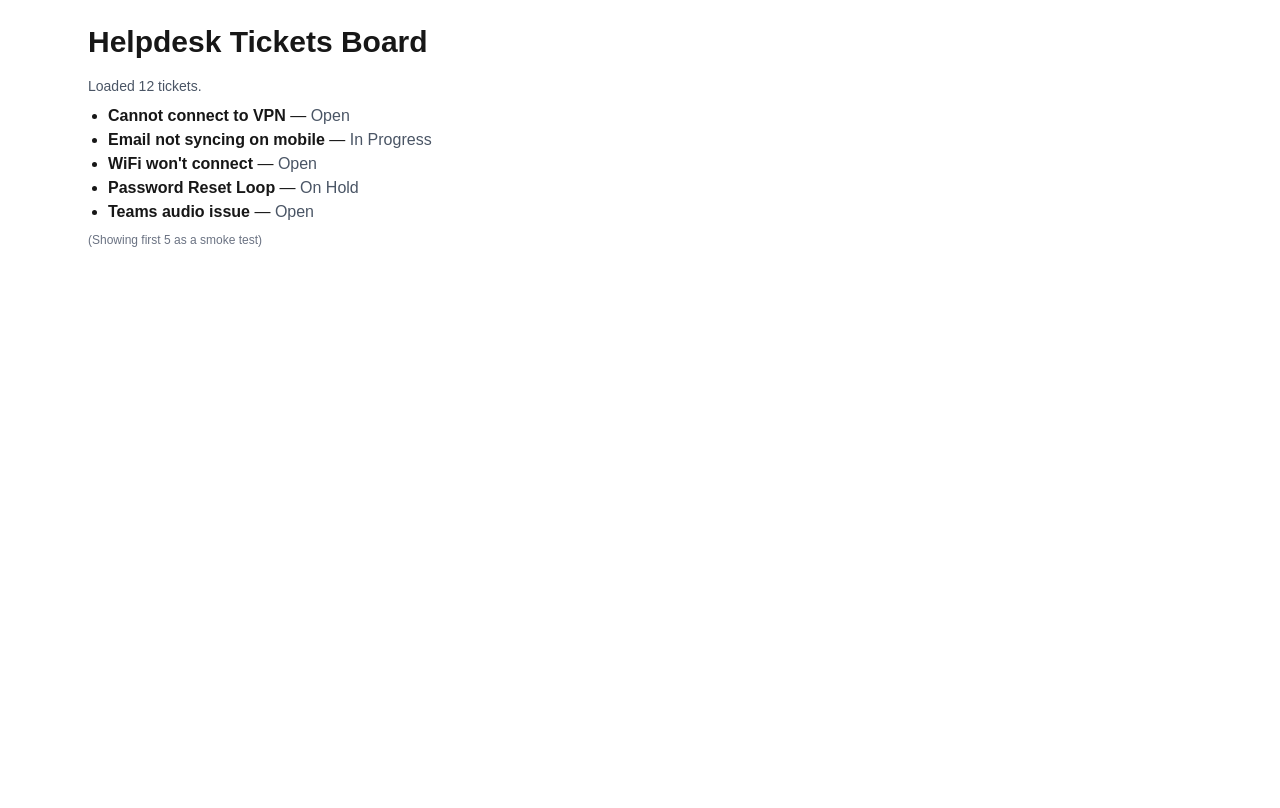
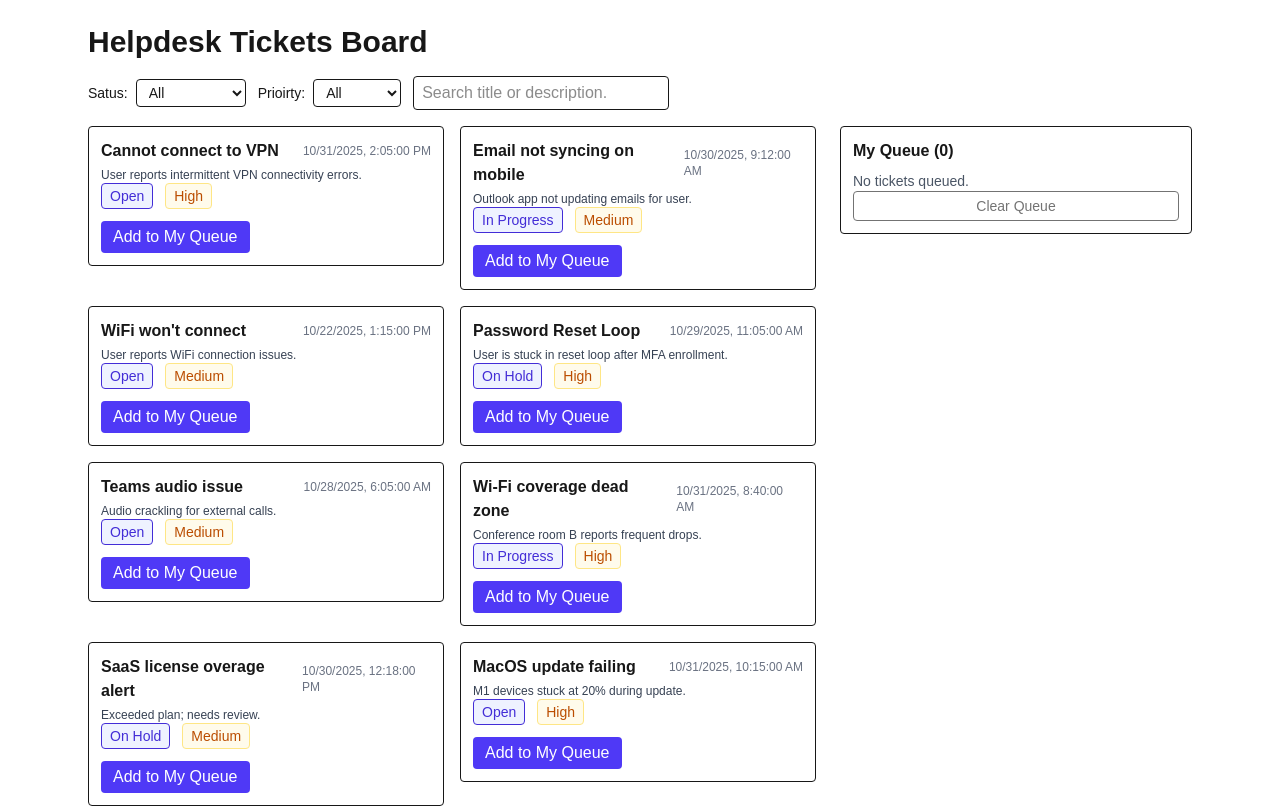
Before and after one commit to seancooper01/helpdesk-board, a Next.js app: page / in a window 1280 px wide. Shown: the top 808 px of the page. Built offline with nearby package versions, Linux system fonts and the light colour scheme.

Commit message:
wired bored.jsx

```diff
--- a/src/app/components/TicketCard.jsx
+++ b/src/app/components/TicketCard.jsx
@@ -2,7 +2,7 @@
 
 export default function TicketCard({ ticket, queued, onAdd }) {
     const {id, title, description, priority, status, assignee, updatedAt } = ticket;
-    const didabled = !!queued;
+    const disabled = !!queued;
 
     return (
         <article className="border rounded p-3 hover:shadow-sm transition">
--- a/src/app/components/board.jsx
+++ b/src/app/components/board.jsx
@@ -1,13 +1,28 @@
 'use client';
 
-import { useEffect, useState } from 'react';
+import { useEffect, useMemo, useState } from 'react';
 import StatusMessage from './StatusMessage';
+import StatusFilter from './StatusFilter';
+import PriorityFilter from './PriorityFilter';
+import SearchBox from './SearchBox';
+import TicketList from './TicketList';
+import MyQueueSummary from './MyQueueSummary';
+
 
 export default function Board() {
     const [tickets, setTickets] = useState([]);
     const [loading, setLoading] = useState(true);
     const [error, setError] = useState(null);
 
+    //Controlled filters + search
+    const [status, setStatus] = useState("All");
+    const [priority, setPriority] = useState('All');
+    const [search, setSearch] = useState('');
+
+    //Queue map:
+    const [queue, setQueue] = useState({});
+
+    //Fetch once
     useEffect(() => {
         let isActive = true;
         async function load() {
@@ -22,24 +37,60 @@ export default function Board() {
             }
         }
         load();
-        return () => { ifActive = false; };
+        return () => { isActive = false; };
     }, []);
+
+    //Derive visible tickets from filters + search
+    const visibleTickets = useMemo(() => {
+        const q = search.trim().toLowerCase();
+        return tickets.filter(t => {
+            const okStatus = status === 'All' || t.status === status;
+            const okPriority = priority === 'All' || t.priority === priority;
+            const okSearch = !q || (t.title.toLowerCase().includes(q) || t.description.toLowerCase().includes(q));
+            return okStatus && okPriority && okSearch;
+        });
+    }, [tickets, status, priority, search]);
+
+    //Queue handlers
+    const addToQueue = (id) => setQueue(prev => ({ ...prev, [id]: true }));
+    const removeFromQueue = (id) =>
+          setQueue(prev => {
+      const { [id]: _, ...rest } = prev;
+      return rest;
+        })
+        const clearQueue = () => setQueue({});
+
     if (loading) return <StatusMessage type='loading' message='Loading tickets...' />;
     if (error)   return <StatusMessage type="error" message={`Error: ${error}`} />;
 
+    return (
+        <section className='grid gap-4'>
+            <div className='flex flex-col sm:flex-row gap-3 sm:items-center sm:justidy-between'>
+                <div className='flex flex-wrap gap-3'>
+                    <StatusFilter value={search} onChange={setStatus} />
+                    <PriorityFilter value={priority} onChange={setPriority} />
+                </div>
+                <SearchBox value={search} onChange={setSearch} />
+            </div>
 
-// Temporary placeholder until I add real components
-  return (
-    <section className="space-y-2">
-      <div className="text-sm text-gray-600">Loaded {tickets.length} tickets.</div>
-      <ul className="list-disc pl-5">
-        {tickets.slice(0, 5).map(t => (
-          <li key={t.id}>
-            <strong>{t.title}</strong> — <span className="text-gray-600">{t.status}</span>
-          </li>
-        ))}
-      </ul>
-      <div className="text-xs text-gray-500">(Showing first 5 as a smoke test)</div>
-    </section>
-  );
+            {visibleTickets.length === 0 ? (
+                <StatusMessage type='info' message='No tickets match your filters.' />
+            ) : (
+                <div className='grid grid-cols-1 lg:grid-cols-3 gap-6'>
+                    <div className='lg:col-span-2'>
+                        <TicketList
+                        tickets={visibleTickets}
+                        queueMap={queue}
+                        onAddToQueue={addToQueue}
+                        />
+                    </div>
+                    <MyQueueSummary
+                    items={queue}
+                    onRemove={removeFromQueue}
+                    onClear={clearQueue}
+                    />
+                </div>
+            )}
+        </section>
+    );
 }
```
